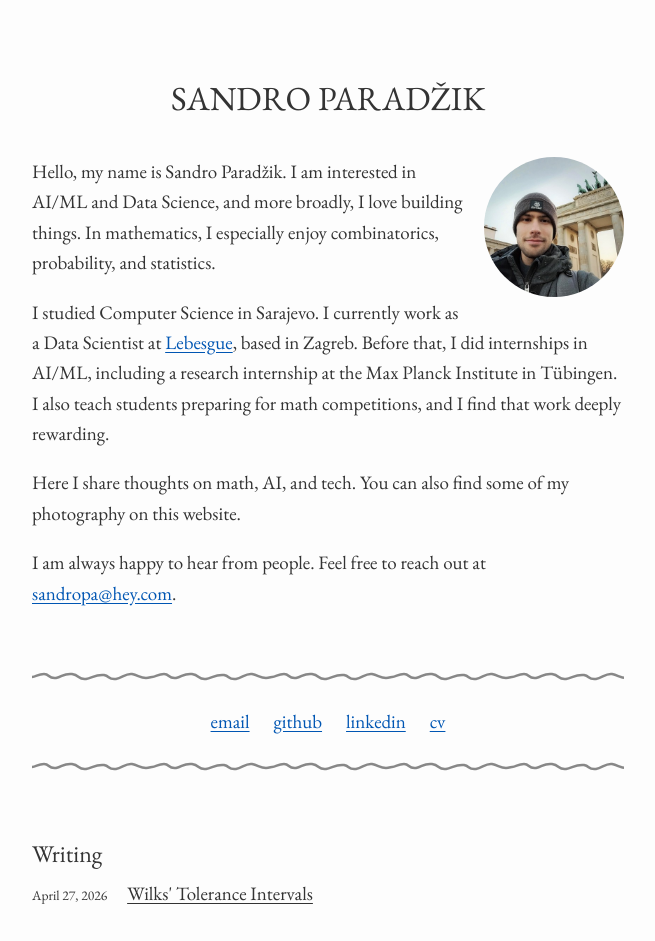
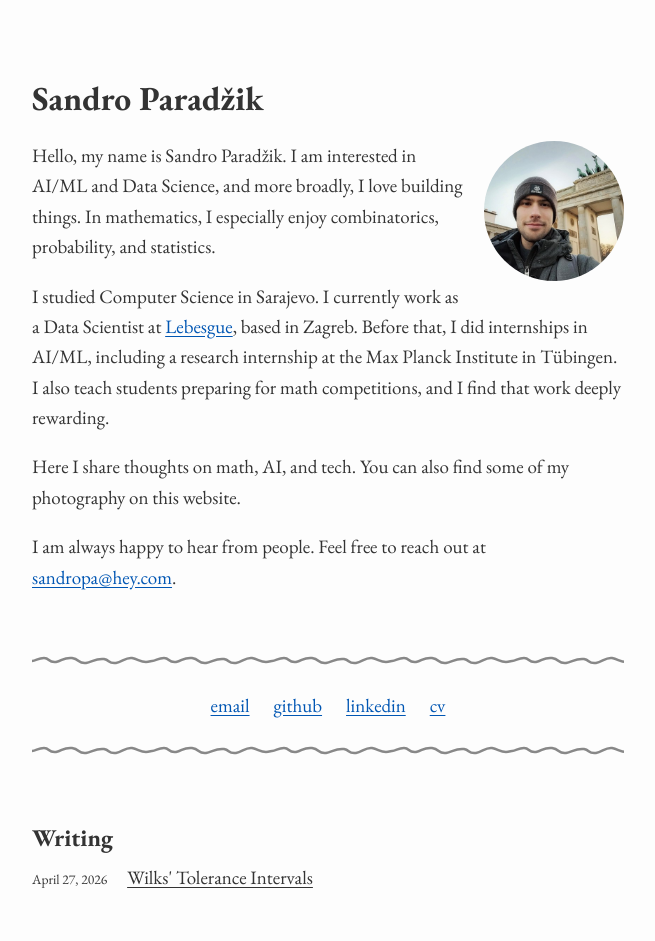
Before and after one commit to sandropa/sandropa.github.io, a Jekyll site: the page built from about.md, in a window 1280 px wide. Shown: the top 941 px of the page, without its empty margins (312-967 px from the left). Built offline with Jekyll 4.4.1, drawn with Linux system fonts in a browser that asks for light colours.

Commit message:
Bold left-aligned headings and darker text rendering

```diff
--- a/about.md
+++ b/about.md
@@ -4,7 +4,7 @@ permalink: /
 ---
 
 <div class="intro">
-  <h1 class="site-name">SANDRO PARADŽIK</h1>
+  <h1 class="site-name">Sandro Paradžik</h1>
   <img class="portrait" src="{{ '/assets/images/profile.jpg' | relative_url }}" alt="Sandro Paradžik">
   <p>Hello, my name is Sandro Paradžik. I am interested in AI/ML and Data Science, and more broadly, I love building things. In mathematics, I especially enjoy combinatorics, probability, and statistics.</p>
   <p>I studied Computer Science in Sarajevo. I currently work as a Data Scientist at <a href="https://lebesgue.io" target="_blank">Lebesgue</a>, based in Zagreb. Before that, I did internships in AI/ML, including a research internship at the Max Planck Institute in Tübingen. I also teach students preparing for math competitions, and I find that work deeply rewarding.</p>
--- a/assets/css/main.css
+++ b/assets/css/main.css
@@ -54,7 +54,6 @@ body {
   color: var(--text);
   font-size: var(--font-size);
   line-height: var(--line-height);
-  -webkit-font-smoothing: antialiased;
 }
 
 a {
@@ -89,11 +88,10 @@ a {
 }
 
 .site-name {
-  font-weight: 400;
+  font-weight: 700;
   font-size: 2.1rem;
   line-height: 1.1;
-  text-align: center;
-  margin: 0 0 40px;
+  margin: 0 0 var(--space-lg);
 }
 
 .links {
@@ -146,14 +144,14 @@ a {
    ============================================================ */
 article h1 {
   font-size: 2.1rem;
-  font-weight: 400;
+  font-weight: 700;
   line-height: 1.1;
   margin: 0 0 20px;
 }
 
 article h2, .section-label {
   font-size: 24px;
-  font-weight: 400;
+  font-weight: 700;
   margin: 40px 0 5px;
 }
 
```
